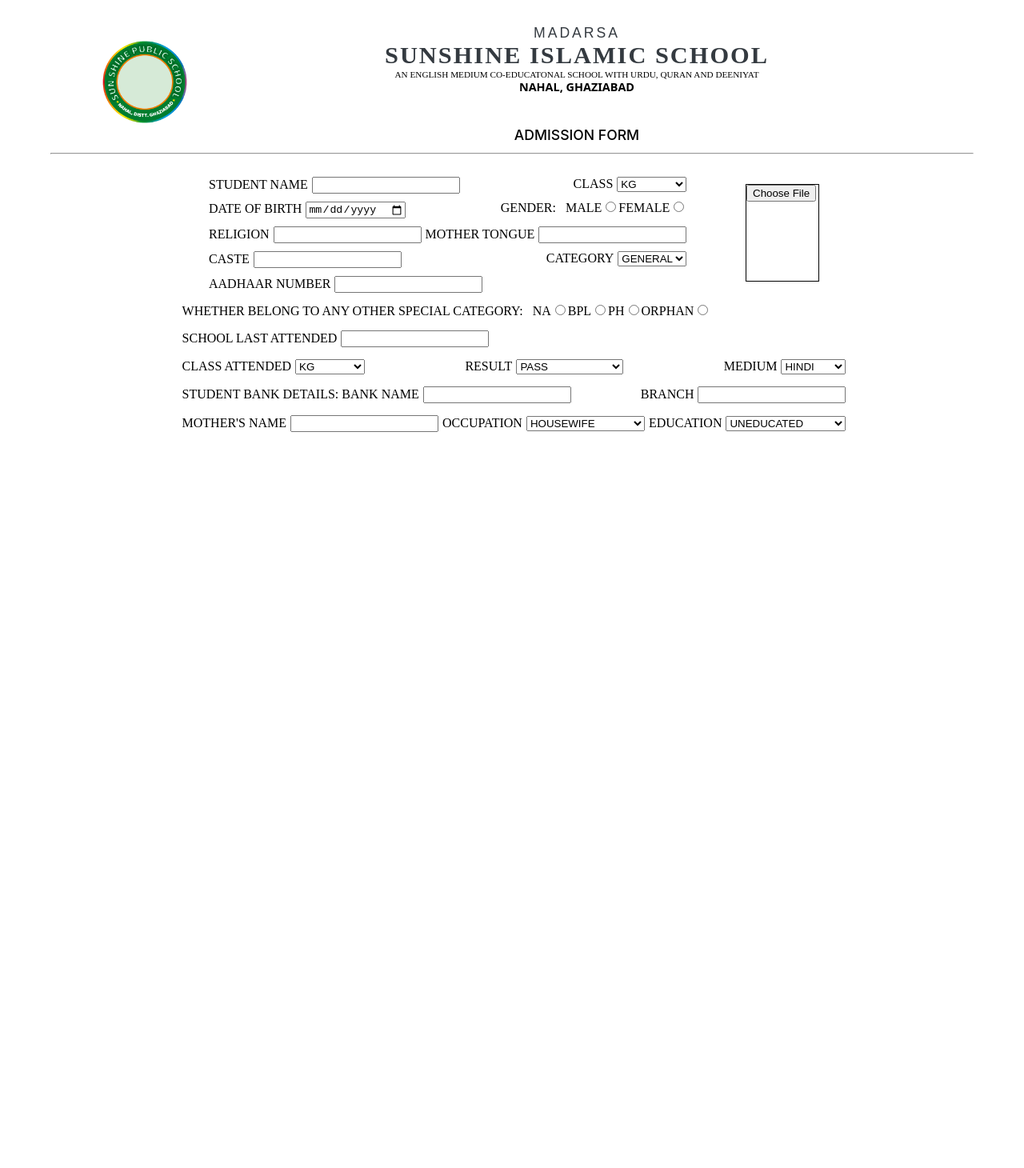
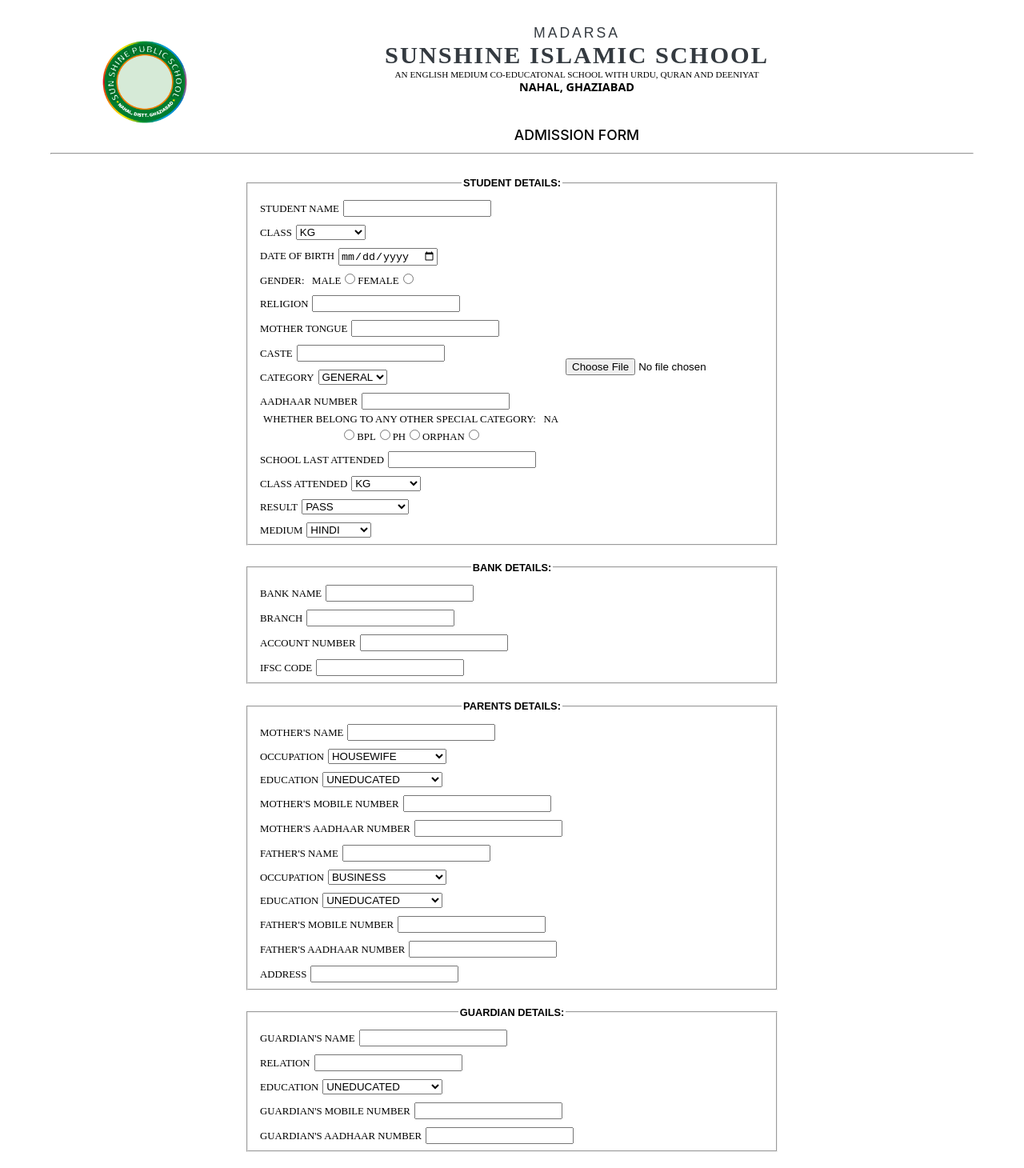
Before and after one commit to iazamkhan/sunshine-school, a React (Create React App) app: page / in a window 1280 px wide. Shown: the whole page at 80% size. Before the commit the page ends 800 px from the top, so only its background shows below. Built offline with nearby package versions, Linux system fonts and the light colour scheme; a web font is replaced by a local one.

Commit message:
css changes

```diff
--- a/src/components/Form/Form.js
+++ b/src/components/Form/Form.js
@@ -34,9 +34,9 @@ function Form() {
     return (
         <div>
             <form ref={formRef} className="form" action="https://docs.google.com/forms/d/e/1FAIpQLSe8ihhotKhUu77nf5JdGngPP6e4fhD95MCUnNNDnrO6-xV19w/viewform?usp=sf_link" method="POST">
-                <section className="first-section">
+                <fieldset className="student-details">
+                    <legend>STUDENT DETAILS:</legend>
                     <div className="left-part">
-                        <div className="name-and-class">
                         <label for="STUDENT NAME">STUDENT NAME
                             <input type="text" name="STUDENT NAME" required />
                         </label>
@@ -55,8 +55,6 @@ function Form() {
                                 <option value="VIII">VIII</option>
                             </select>
                         </label>
-                        </div>
-                        <div className="name-and-class">
                         <label for="DATE OF BIRTH">DATE OF BIRTH
                             <input type="date" name="DATE OF BIRTH" required />
                         </label>
@@ -64,16 +62,12 @@ function Form() {
                             &nbsp; MALE<input type="radio" value="MALE" name="GENDER" required />
                             FEMALE<input type="radio" value="FEMALE" name="GENDER" required />
                         </label>
-                        </div>
-                        <div className="name-and-class">
                         <label for="RELIGION">RELIGION
                             <input type="text" name="RELIGION" required />
                         </label>
                         <label for="MOTHER TONGUE">MOTHER TONGUE
                             <input type="text" name="MOTHER TONGUE" required />
                         </label>
-                        </div>
-                        <div className="name-and-class">
                         <label for="CASTE">CASTE
                             <input type="text" name="CASTE" required />
                         </label>
@@ -86,30 +80,18 @@ function Form() {
                                 <option value="ST">ST</option>
                             </select>
                         </label>
-                        </div>
-                        <div className="name-and-class">
                         <label for="AADHAAR">AADHAAR NUMBER
                             <input type="tel" minLength="12" maxLength="12" name="AADHAAR NUMBER" required />
                         </label>
-                        </div>
-                    </div>
-                    <input className="file-input" type="file" name="PHOTO" placeholder="Upload a photo" accept=".jpg, .png" />
-                </section>
-                <section className="second-section">
-                    <div className="name-and-class">
                         <label for="SPECIAL CATEGORY">WHETHER BELONG TO ANY OTHER SPECIAL CATEGORY:
                         &nbsp; NA<input type="radio" value="NA" name="SPECIAL CATEGORY" required />
                         BPL<input type="radio" value="BPL" name="SPECIAL CATEGORY" required />
                         PH<input type="radio" value="PH" name="SPECIAL CATEGORY" required />
                         ORPHAN<input type="radio" value="ORPHAN" name="SPECIAL CATEGORY" required />
                     </label>
-                    </div>
-                    <div className="name-and-class">
                     <label for="LAST SCHOOL">SCHOOL LAST ATTENDED
                         <input type="text" name="LAST SCHOOL" required />
                     </label>
-                    </div>
-                    <div className="name-and-class">
                     <label for="CLASS ATTENDED">
                         CLASS ATTENDED
                         <select className="select-class" name="CLASS ATTENDED" required>
@@ -142,15 +124,25 @@ function Form() {
                         </select>
                     </label>
                     </div>
-                    <div className="name-and-class">
-                        <label for="BANK NAME">STUDENT BANK DETAILS:  BANK NAME
+                    <input className="file-input" type="file" name="PHOTO" placeholder="Upload a photo" accept=".jpg, .png" />
+                </fieldset>
+                <fieldset className="bank-details">
+                    <legend>BANK DETAILS:</legend>
+                    <label for="BANK NAME">BANK NAME
                         <input type="text" name="BANK NAME" required />
                     </label>
                     <label for="BRANCH">BRANCH
                         <input type="text" name="BRANCH" required />
                     </label>
-                    </div>
-                    <div className="name-and-class">
+                    <label for="ACCOUNT NUMBER">ACCOUNT NUMBER
+                        <input type="tel" minLength="10" maxLength="16" name="ACCOUNT NUMBER" required />
+                    </label>
+                    <label for="IFSC CODE">IFSC CODE
+                        <input type="tel" minLength="6" maxLength="12" name="IFSC CODE" required />
+                    </label>
+                </fieldset>
+                <fieldset className="parents-details">
+                    <legend>PARENTS DETAILS:</legend>
                     <label for="MOTHER'S NAME">MOTHER'S NAME
                         <input type="text" name="MOTHER'S NAME" required />
                     </label>
@@ -173,8 +165,68 @@ function Form() {
                             <option value="POST GRADUATION">POST GRADUATION</option>
                         </select>
                     </label>
-                    </div>
-                </section>
+                    <label for="MOTHER'S MOBILE">MOTHER'S MOBILE NUMBER
+                        <input type="tel" minLength="10" maxLength="10" name="MOTHER'S MOBILE" required />
+                    </label>
+                    <label for="MOTHER'S AADHAAR">MOTHER'S AADHAAR NUMBER
+                        <input type="tel" minLength="12" maxLength="12" name="MOTHER'S AADHAAR" required />
+                    </label>
+                    <label for="FATHER'S NAME">FATHER'S NAME
+                        <input type="text" name="FATHER'S NAME" required />
+                    </label>
+                    <label for="FATHER'S OCCUPATION">
+                        OCCUPATION
+                        <select className="select-class" name="FATHER'S OCCUPATION" required>
+                            <option value="BUSINESS">BUSINESS</option>
+                            <option value="GOVERNMENT JOB">GOVERNMENT JOB</option>
+                            <option value="CORPORATE JOB">CORPORATE JOB</option>
+                        </select>
+                    </label>
+                    <label for="FATHER'S EDUCATION">
+                        EDUCATION
+                        <select className="select-class" name="FATHER'S EDUCATION" required>
+                            <option value="UNEDUCATED">UNEDUCATED</option>
+                            <option value="MATRICULATE">MATRICULATE</option>
+                            <option value="INTERMEDIATE">INTERMEDIATE</option>
+                            <option value="GRADUATION">GRADUATION</option>
+                            <option value="POST GRADUATION">POST GRADUATION</option>
+                        </select>
+                    </label>
+                    <label for="FATHER'S MOBILE">FATHER'S MOBILE NUMBER
+                        <input type="tel" minLength="10" maxLength="10" name="FATHER'S MOBILE" required />
+                    </label>
+                    <label for="FATHER'S AADHAAR">FATHER'S AADHAAR NUMBER
+                        <input type="tel" minLength="12" maxLength="12" name="FATHER'S AADHAAR" required />
+                    </label>
+                    <label for="ADDRESS">ADDRESS
+                        <input type="text" maxLength="20" minLength="20" pattern="[A-Z]" name="ADDRESS" />
+                    </label>
+                </fieldset>
+                <fieldset className="guardian-details">
+                    <legend>GUARDIAN DETAILS:</legend>
+                <label for="GUARDIAN'S NAME">GUARDIAN'S NAME
+                    <input type="text" name="GUARDIAN'S NAME" required />
+                </label>
+                <label for="RELATION">RELATION
+                    <input type="text" name="RELATION" required />
+                </label>
+                <label for="GUARDIAN'S EDUCATION">
+                    EDUCATION
+                    <select className="select-class" name="GUARDIAN'S EDUCATION" required>
+                        <option value="UNEDUCATED">UNEDUCATED</option>
+                        <option value="MATRICULATE">MATRICULATE</option>
+                        <option value="INTERMEDIATE">INTERMEDIATE</option>
+                        <option value="GRADUATION">GRADUATION</option>
+                        <option value="POST GRADUATION">POST GRADUATION</option>
+                    </select>
+                </label>
+                <label for="GUARDIAN'S MOBILE">GUARDIAN'S MOBILE NUMBER
+                    <input type="tel" minLength="10" maxLength="10" name="GUARDIAN'S MOBILE" required />
+                </label>
+                <label for="GUARDIAN'S AADHAAR">GUARDIAN'S AADHAAR NUMBER
+                    <input type="tel" minLength="12" maxLength="12" name="GUARDIAN'S AADHAAR" required />
+                </label>
+                </fieldset>
                 {/* <button type="submit" onClick={handleSubmit}>Submit</button> */}
                 {/* <ToastContainer /> */}
             </form>
--- a/src/components/Form/Form.scss
+++ b/src/components/Form/Form.scss
@@ -5,68 +5,46 @@
     justify-content: space-between;
     padding: 10px 0;
     font-weight: 500;
+    font-size: 0.8em;
     font-family: "Angkor", serif;
 
-    .first-section {
+    .student-details {
         display: flex;
         flex-direction: row;
         align-items: center;
         justify-content: space-between;
-        min-width: 60%;
+        max-width: 50%;
 
         .left-part {
             display: flex;
             flex-direction: column;
+            align-items: flex-start;
             justify-content: space-between;
-            align-items: flex-start;
-
-            .name-and-class {
-                display: flex;
-                flex-direction: row;
-                align-items: flex-start;
-                justify-content: space-between;
-                width: 100%;
-
-                @media only screen and (max-width: 800px) {
-                    display: flex;
-                    flex-direction: column;
-                    align-items: center;
-                    justify-content: space-between;
-                }
-            }
-
-        }
-
-        .file-input {
-            border: 0.5px solid black;
-            height: 120px;
-            width: 90px;
-            text-align: center;
         }
     }
 
-    .second-section {
+    .bank-details {
         display: flex;
         flex-direction: column;
         align-items: flex-start;
-        justify-self: space-between;
-        min-width: 60%;
+        justify-content: space-between;
+        min-width: 50%;
+    }
 
-        .name-and-class {
-            display: flex;
-            flex-direction: row;
-            align-items: center;
-            justify-content: space-between;
-            width: 100%;
-            margin-top: 5px;
+    .parents-details {
+        display: flex;
+        flex-direction: column;
+        align-items: flex-start;
+        justify-content: space-between;
+        min-width: 50%;
+    }
 
-            @media only screen and (max-width: 800px) {
-                display: flex;
-                flex-direction: column;
-                align-items: center;
-                justify-content: space-between;
-            }
-        }
+    .guardian-details {
+        display: flex;
+        flex-direction: column;
+        align-items: flex-start;
+        justify-content: space-between;
+        min-width: 50%;
     }
 }
 
@@ -74,3 +52,13 @@ input, select, label {
     margin-left: 5px;
     margin-top: 5px;
 }
+
+fieldset {
+    margin: 10px 10px;
+}
+
+legend {
+    font-family: "Roboto flex", sans-serif;
+    font-weight: 550;
+    font-size: 1em;
+}
```
Lines whose indentation alone changed are shown as unchanged.
